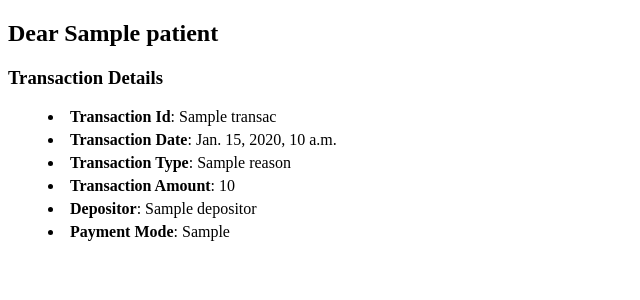
After one commit to phillipmugisa/project_v1, a Django app: template templates/email_receipt.html in a window 1280 px wide. The commit adds this page. Shown: the top 300 px of the page, without its empty margins (0-640 px from the left). Run offline with Django 3.2, Linux system fonts and the light colour scheme; the template is opened without the code that fills it: most values are stand-ins (such as "Sample title", 1, 10 or a date in 2020).

Commit message:
Build: email receipting implemented

```diff
--- a/templates/admin_app/partials/__patients_list.html
+++ b/templates/admin_app/partials/__patients_list.html
@@ -25,7 +25,7 @@
                 <td>{{ patient.patient.firstname }} {{ patient.patient.lastname }}</td>
                 <td>{{ patient.scheme }}</td>
                 <td>{{ patient.access_type }}</td>
-                <td>{{ patient.insurance_type }}</td>
+                <td>{{ patient.relationship }}</td>
                 <td>
                     {% if patient.membership_status %}
                     <p class="text text-success">Active</p>
--- /dev/null
+++ b/templates/email_receipt.html
@@ -0,0 +1,43 @@
+<!DOCTYPE html>
+<html lang="en">
+<head>
+    <meta charset="UTF-8">
+    <meta name="viewport" content="width=device-width, initial-scale=1.0">
+    <title>Receipt</title>
+</head>
+<body>
+    <h2>Dear {{ principal.patient }}</h2>
+    <p>{{ message }}</p>
+
+    <div style="margin-top: 10px;">
+        <h3>Transaction Details</h3>
+        <ul style="list-style-position: inside;">
+            {% if transaction.transac %}
+            <li style="margin-top: 5px;">
+                <b>Transaction Id</b>: {{ transaction.transac }}
+            </li>
+            {% endif %}
+            <li style="margin-top: 5px;">
+                <b>Transaction Date</b>: {{ transaction.created_on }}
+            </li>
+            <li style="margin-top: 5px;">
+                <b>Transaction Type</b>: {{ transaction.reason }}
+            </li>
+            <li style="margin-top: 5px;">
+                <b>Transaction Amount</b>: {{ transaction.amount_used }}
+            </li>
+            {% if transaction.depositor %}
+            <li style="margin-top: 5px;">
+                <b>Depositor</b>: {{ transaction.depositor }}
+            </li>
+            {% endif %}
+            {% if transaction.payment_mode %}
+            <li style="margin-top: 5px;">
+                <b>Payment Mode</b>: {{ transaction.payment_mode }}
+            </li>
+            {% endif %}
+            </li>
+        </ul>
+    </div>
+</body>
+</html>
```
Also changed, not shown: admin_app/views.py (+45 -8 lines), mydatabase.sqlite3.
